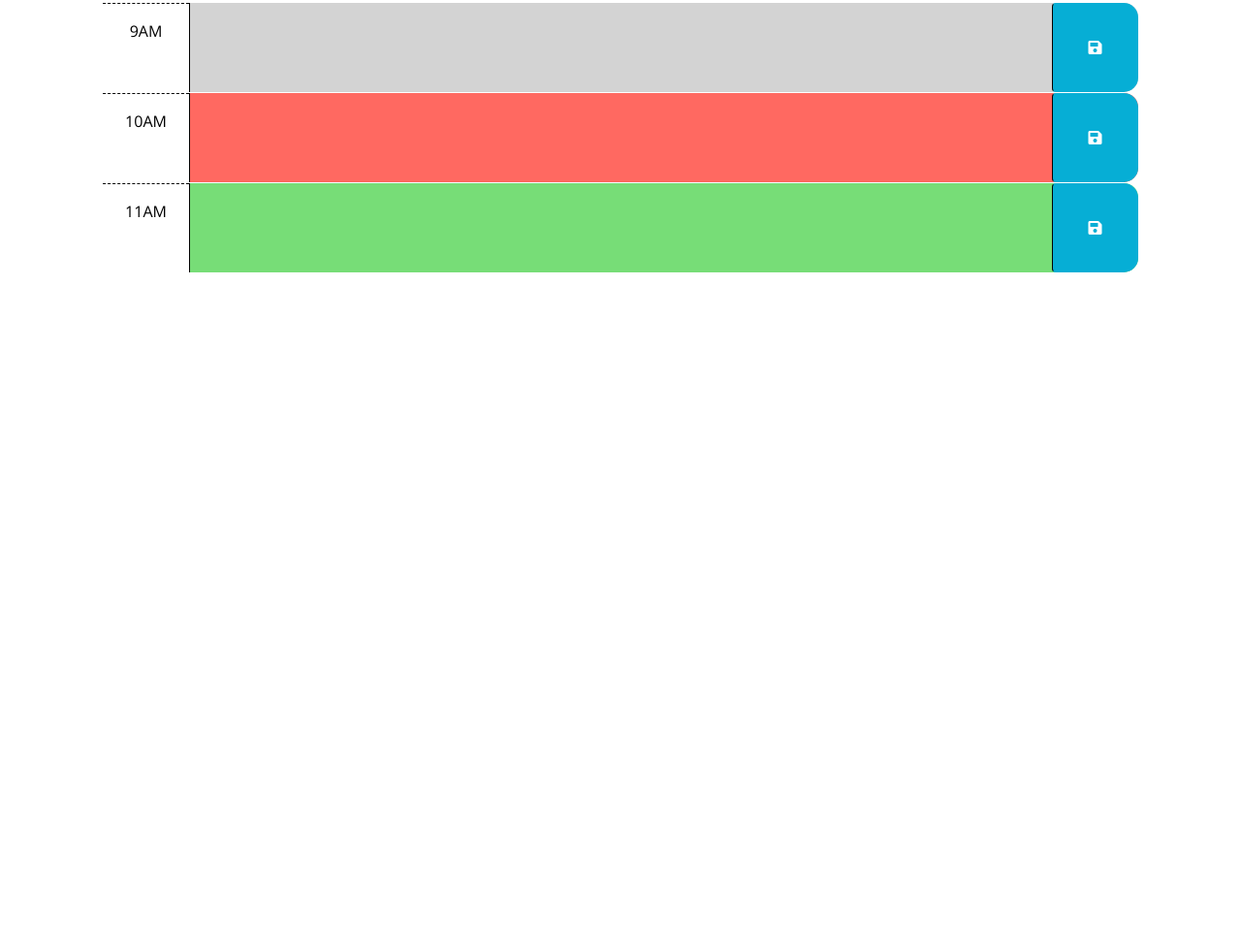
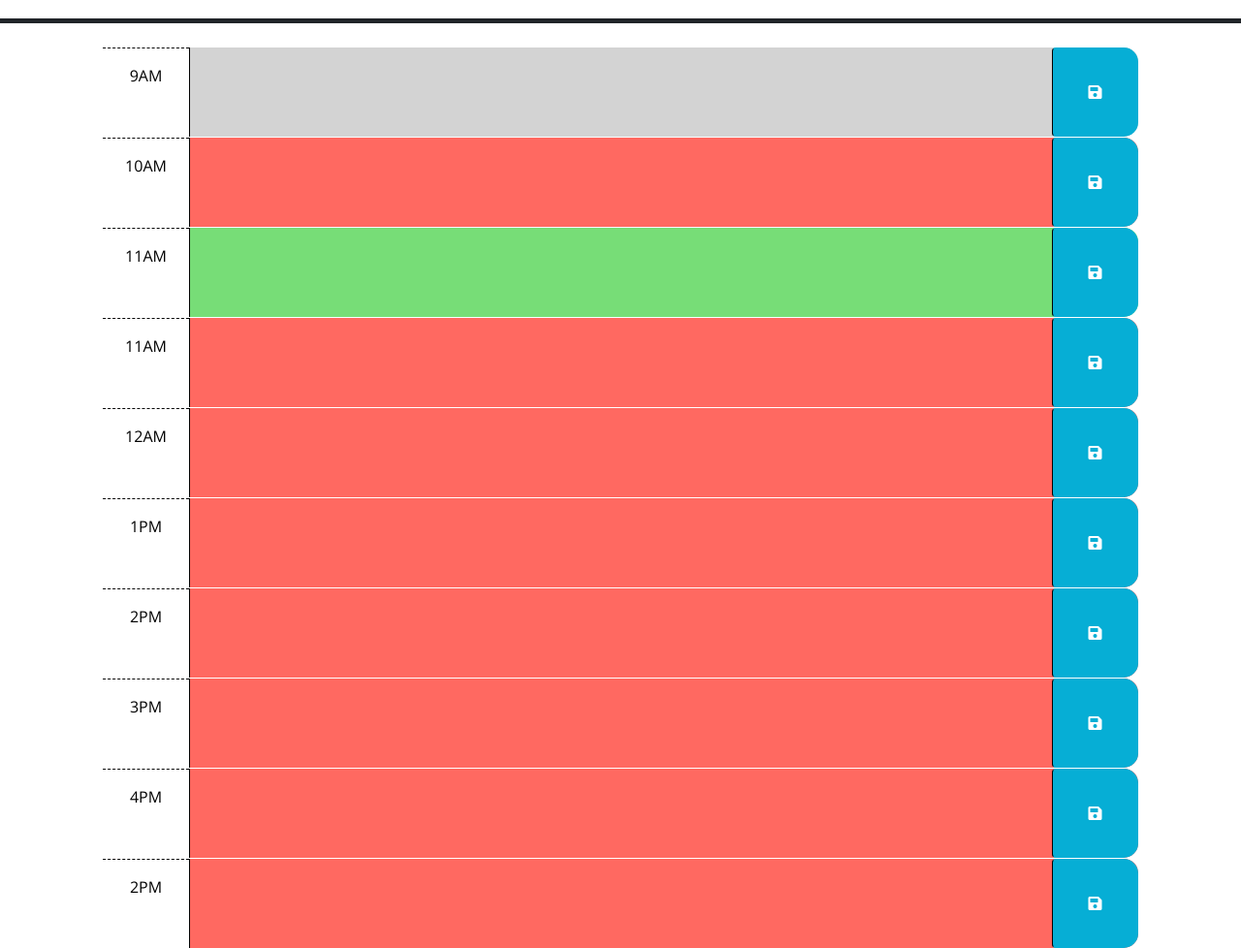
Before and after one commit to sagagi74/My_Calendar, a plain HTML site: page index.html in a window 1280 px wide. Shown: the part 254-1232 px from the top of the page at 97% size. Before the commit the page ends 800 px from the top, so only its background shows below. Drawn offline with nearby package versions, Linux system fonts and the light colour scheme.

Commit message:
adding local storage save function

```diff
--- a/index.html
+++ b/index.html
@@ -66,6 +66,59 @@
         </button>
       </div>
 
+      <div id="hour-11" class="row time-block present">
+        <div class="col-2 col-md-1 hour text-center py-3">11AM</div>
+        <textarea class="col-8 col-md-10 description" rows="3"> </textarea>
+        <button class="btn saveBtn col-2 col-md-1" aria-label="save">
+          <i class="fas fa-save" aria-hidden="true"></i>
+        </button>
+      </div>
+
+      <div id="hour-12" class="row time-block present">
+        <div class="col-2 col-md-1 hour text-center py-3">12AM</div>
+        <textarea class="col-8 col-md-10 description" rows="3"> </textarea>
+        <button class="btn saveBtn col-2 col-md-1" aria-label="save">
+          <i class="fas fa-save" aria-hidden="true"></i>
+        </button>
+      </div>
+
+      <div id="hour-13" class="row time-block present">
+        <div class="col-2 col-md-1 hour text-center py-3">1PM</div>
+        <textarea class="col-8 col-md-10 description" rows="3"> </textarea>
+        <button class="btn saveBtn col-2 col-md-1" aria-label="save">
+          <i class="fas fa-save" aria-hidden="true"></i>
+        </button>
+      </div>
+
+      <div id="hour-14" class="row time-block present">
+        <div class="col-2 col-md-1 hour text-center py-3">2PM</div>
+        <textarea class="col-8 col-md-10 description" rows="3"> </textarea>
+        <button class="btn saveBtn col-2 col-md-1" aria-label="save">
+          <i class="fas fa-save" aria-hidden="true"></i>
+        </button>
+      </div>
+      <div id="hour-15" class="row time-block present">
+        <div class="col-2 col-md-1 hour text-center py-3">3PM</div>
+        <textarea class="col-8 col-md-10 description" rows="3"> </textarea>
+        <button class="btn saveBtn col-2 col-md-1" aria-label="save">
+          <i class="fas fa-save" aria-hidden="true"></i>
+        </button>
+      </div>
+      <div id="hour-16" class="row time-block present">
+        <div class="col-2 col-md-1 hour text-center py-3">4PM</div>
+        <textarea class="col-8 col-md-10 description" rows="3"> </textarea>
+        <button class="btn saveBtn col-2 col-md-1" aria-label="save">
+          <i class="fas fa-save" aria-hidden="true"></i>
+        </button>
+      </div>
+      <div id="hour-16" class="row time-block present">
+        <div class="col-2 col-md-1 hour text-center py-3">2PM</div>
+        <textarea class="col-8 col-md-10 description" rows="3"> </textarea>
+        <button class="btn saveBtn col-2 col-md-1" aria-label="save">
+          <i class="fas fa-save" aria-hidden="true"></i>
+        </button>
+      </div>
+
     <script src="https://code.jquery.com/jquery-3.4.1.min.js"></script>
     <script
       src="https://cdn.jsdelivr.net/npm/dayjs@1.11.3/dayjs.min.js"
--- a/script.js
+++ b/script.js
@@ -1,6 +1,11 @@
 // Wrap all code that interacts with the DOM in a call to jQuery to ensure that
 // the code isn't run until the browser has finished rendering all the elements
 // in the html.
+
+  // Display the current date in the header of the page
+  var currentDate = dayjs().format('dddd, MMMM D, YYYY');
+  $("#currentDay").text(currentDate);
+
 $(function () {
   // TODO: Add a listener for click events on the save button. This code should
   // use the id in the containing time-block as a key to save the user input in
@@ -20,4 +25,25 @@ $(function () {
   // attribute of each time-block be used to do this?
   //
   // TODO: Add code to display the current date in the header of the page.
+
+  $(".saveBtn").on("click", function() {
+    var idTimeClockBlock = $(this).parent().attr("id");
+    var timeclockContents = $(this).siblings("textarea").val();
+    localStorage.setItem(idTimeClockBlock, timeclockContents);
+
+  });
+
+
+
+
+
+
+
+
+
+
+
+
+
+
 });
```
